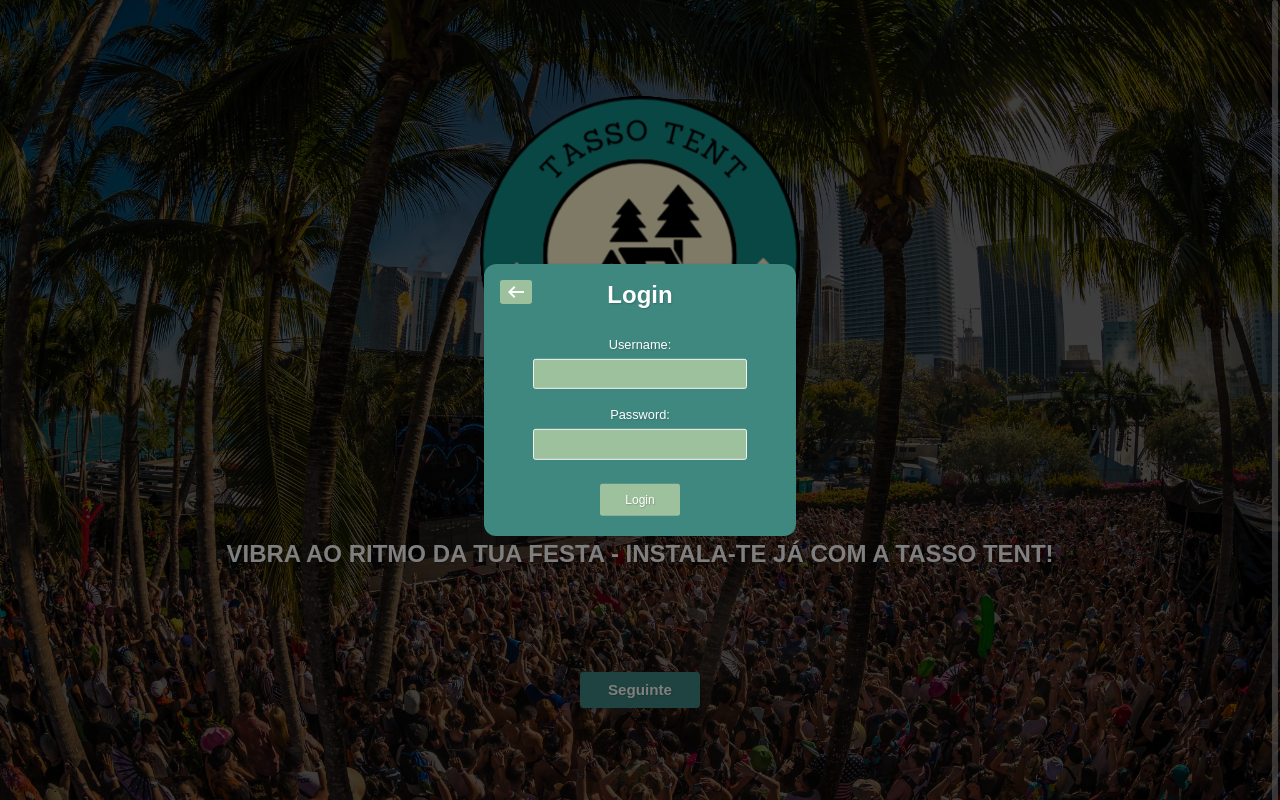
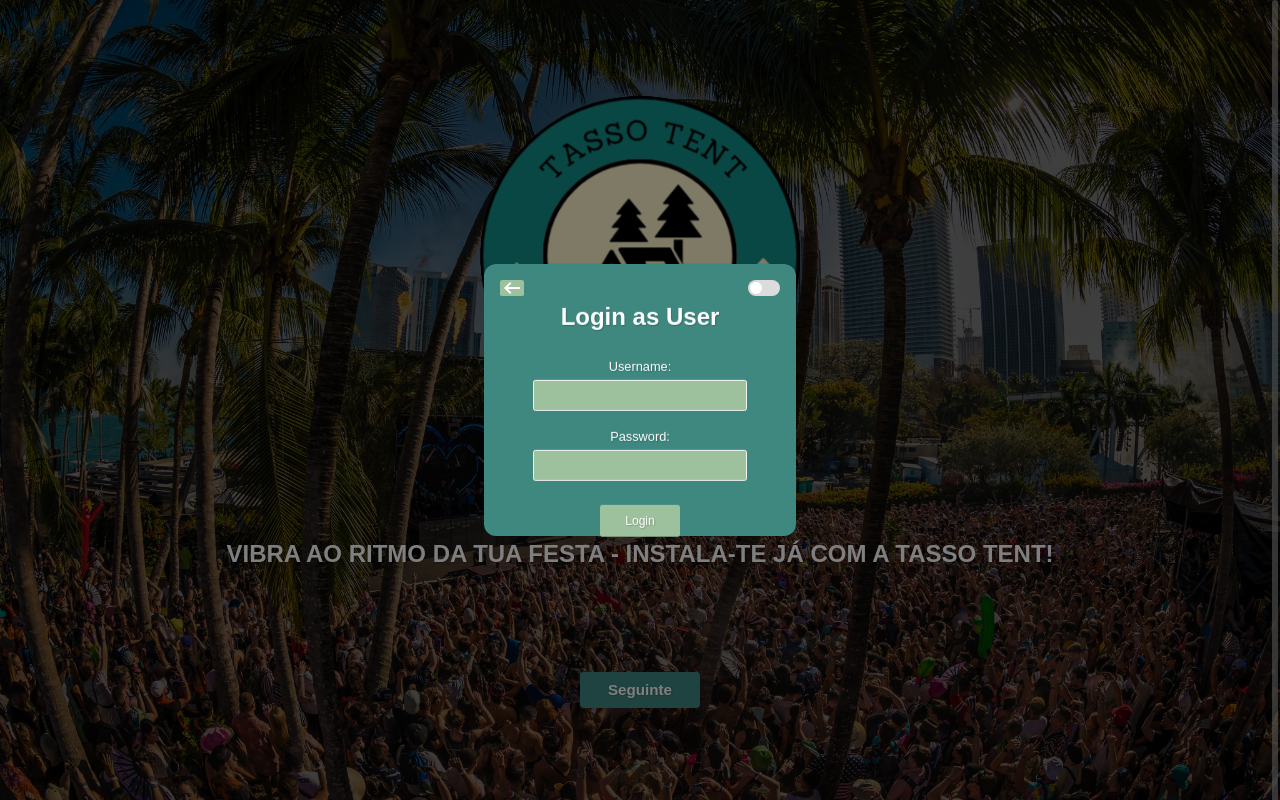
Before and after one commit to Joaogmar/TassoTent, a website: page public/start.html in a window 1280 px wide. Both pictures are taken after a click on the button "Seguinte". Drawn offline with nearby package versions, Linux system fonts and the light colour scheme.

Commit message:
add admin login alpha

```diff
--- a/public/javascript/start.js
+++ b/public/javascript/start.js
@@ -41,3 +41,20 @@ document.addEventListener("DOMContentLoaded", function() {
 document.addEventListener('DOMContentLoaded', function () {
     const bodyScroll = new PerfectScrollbar('body');
 });
+
+document.addEventListener("DOMContentLoaded", function() {
+    var switchInput = document.getElementById("switch");
+    var loginPopup = document.getElementById("loginPopup");
+    var loginTitle = document.querySelector(".login-title");
+
+    switchInput.addEventListener("change", function() {
+        loginPopup.classList.add("flip-horizontal");
+        setTimeout(function() {
+            if (switchInput.checked) {
+                loginTitle.innerText = "Login as Admin";
+            } else {
+                loginTitle.innerText = "Login as User";
+            }
+        }, 500); // ajuste o tempo conforme necessário
+    });
+});
--- a/public/start.html
+++ b/public/start.html
@@ -6,9 +6,11 @@
     <meta name="viewport" content="width=device-width, initial-scale=1.0">
     <title>Tasso</title>
     <link rel="stylesheet" href="stylesheets/start.css">
-    <link rel="stylesheet" href="https://cdnjs.cloudflare.com/ajax/libs/font-awesome/5.15.2/css/all.min.css"/>
-    <link rel="stylesheet" href="https://fonts.googleapis.com/css2?family=Material+Symbols+Outlined:opsz,wght,FILL,GRAD@24,400,1,0"/>
-    <link rel="stylesheet" href="https://cdnjs.cloudflare.com/ajax/libs/perfect-scrollbar/1.5.2/css/perfect-scrollbar.min.css">
+    <link rel="stylesheet" href="https://cdnjs.cloudflare.com/ajax/libs/font-awesome/5.15.2/css/all.min.css" />
+    <link rel="stylesheet"
+        href="https://fonts.googleapis.com/css2?family=Material+Symbols+Outlined:opsz,wght,FILL,GRAD@24,400,1,0" />
+    <link rel="stylesheet"
+        href="https://cdnjs.cloudflare.com/ajax/libs/perfect-scrollbar/1.5.2/css/perfect-scrollbar.min.css">
     <script src="https://cdnjs.cloudflare.com/ajax/libs/perfect-scrollbar/1.5.2/perfect-scrollbar.min.js"></script>
 </head>
 
@@ -16,7 +18,7 @@
     <div class="overlay" id="overlay"></div>
     <div class="login-popup" id="loginPopup">
         <div class="login-content" id="loginContent">
-            <h2 class="login-title">Login</h2>
+            <h2 class="login-title" id="loginTitle">Login as User</h2>
             <form id="login-form" action="/dashboard.html" method="GET">
                 <div class="form-group-username">
                     <label class="form-group-text" for="username">Username:</label>
@@ -32,6 +34,12 @@
         <button class="close-login-popup" id="closeModal">
             <span class="material-symbols-outlined close-login-popup-icon">arrow_left_alt</span>
         </button>
+        <div class="switch-container">
+            <div class="switch">
+                <input type="checkbox" id="switch" class="switch-input">
+                <label for="switch" class="switch-label"></label>
+            </div>
+        </div>
     </div>
 
     <div class="container">
@@ -45,7 +53,8 @@
         <div class="site-description">
             <h2>Conheça a Tasso Tent</h2>
             <p class="site-description-bv">Bem-vindo!</p>
-            <p class="site-description-text">Poderás aceder e utilizar os nossos equipamentos IoT, além de obter informações detalhadas sobre os
+            <p class="site-description-text">Poderás aceder e utilizar os nossos equipamentos IoT, além de obter
+                informações detalhadas sobre os
                 mesmos. Explore as nossas soluções inovadoras, tire dúvidas e descubra como as nossas tecnologias podem
                 transformar a sua experiência em festivais.</p>
             <p class="site-description-text">Estamos aqui para ajudá-lo a aproveitar ao máximo cada momento</p>
--- a/public/stylesheets/start.css
+++ b/public/stylesheets/start.css
@@ -1,7 +1,7 @@
 body {
     margin: 0;
     padding: 0;
-    font-family: 'Poppins',sans-serif;
+    font-family: 'Poppins', sans-serif;
     overflow-y: scroll;
 }
 
@@ -29,10 +29,11 @@ body {
     width: 35vh;
     height: 30vh;
     box-shadow: 0px 0px 0.1vh rgba(0, 0, 0, 0.5);
-    font-family: 'Poppins',sans-serif;
+    font-family: 'Poppins', sans-serif;
     opacity: 0;
     transform: scale(0.8);
     transition: opacity 0.3s ease, transform 0.3s ease;
+    transform-style: preserve-3d; /* Adicione esta linha */
 }
 
 .login-content {
@@ -42,10 +43,6 @@ body {
     top: 50%;
     transform: translateY(-50%);
     text-shadow: 0.1vh 0.1vh 0.2vh rgba(0, 0, 0, 0.2);
-}
-
-.login-title {
-    margin-top: -0.2vh;
 }
 
 .login-content input[type="text"],
@@ -108,15 +105,81 @@ body {
     top: 2vh;
     left: 2vh;
     border: none;
-    width: 4vh;
-    height: 3vh;
+    width: 3vh;
+    height: 2vh;
     display: flex;
     align-items: center;
     justify-content: center;
 }
 
 .close-login-popup-icon {
-    font-size: 2vh;
+    font-size: 1vh;
+}
+
+.close-login-popup:hover {
+    background-color:#7c9c7c
+}
+
+.switch-container {
+    position: absolute;
+    top: 2vh;
+    right: 2vh;
+}
+
+.switch {
+    position: relative;
+    display: inline-block;
+    width: 4vh;
+    height: 2vh;
+}
+
+.switch-input {
+    display: none;
+}
+
+.switch-label {
+    position: absolute;
+    top: 0;
+    left: 0;
+    width: 4vh;
+    height: 2vh;
+    background-color: #dcdcdc;
+    border-radius: 1vh;
+    cursor: pointer;
+}
+
+.switch-label::after {
+    content: '';
+    display: block;
+    width: 1.6vh;
+    height: 1.6vh;
+    border-radius: 50%;
+    background-color: #fff;
+    position: absolute;
+    top: 0.2vh;
+    left: 0.2vh;
+    transition: left 0.3s;
+}
+
+.switch-input:checked+.switch-label {
+    background-color: #9dc09d;
+}
+
+.switch-input:checked+.switch-label::after {
+    left: 2.2vh;
+}
+
+.login-popup.flip-horizontal {
+    animation: flipHorizontal 0.5s ease;
+}
+
+@keyframes flipHorizontal {
+    from {
+        transform: rotateY(0deg);
+    }
+    to {
+        transform: rotateY(180deg);
+    }
 }
 
 .container {
@@ -198,7 +261,7 @@ body {
     border-radius: 1.5vh;
     box-shadow: 0px 0px 1vh rgba(0, 0, 0, 0.5);
     border: 0.2vh solid #fff;
-    font-family: 'Poppins',sans-serif;
+    font-family: 'Poppins', sans-serif;
     margin-top: 15vh;
 }
 
@@ -258,7 +321,7 @@ body {
 }
 
 .team-container h2 {
-    color:#fff;
+    color: #fff;
     margin-top: -2vh;
     text-shadow: 0.1vh 0.1vh 0.2vh rgba(0, 0, 0, 0.2);
     font-size: 2.5vh;
```
